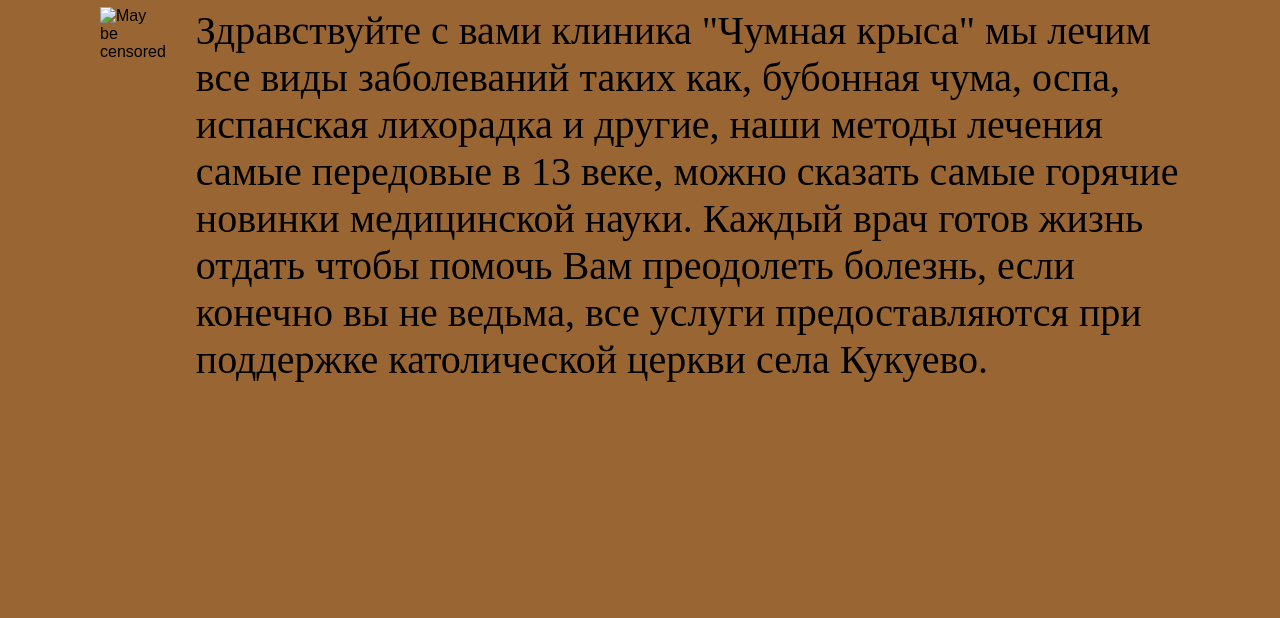
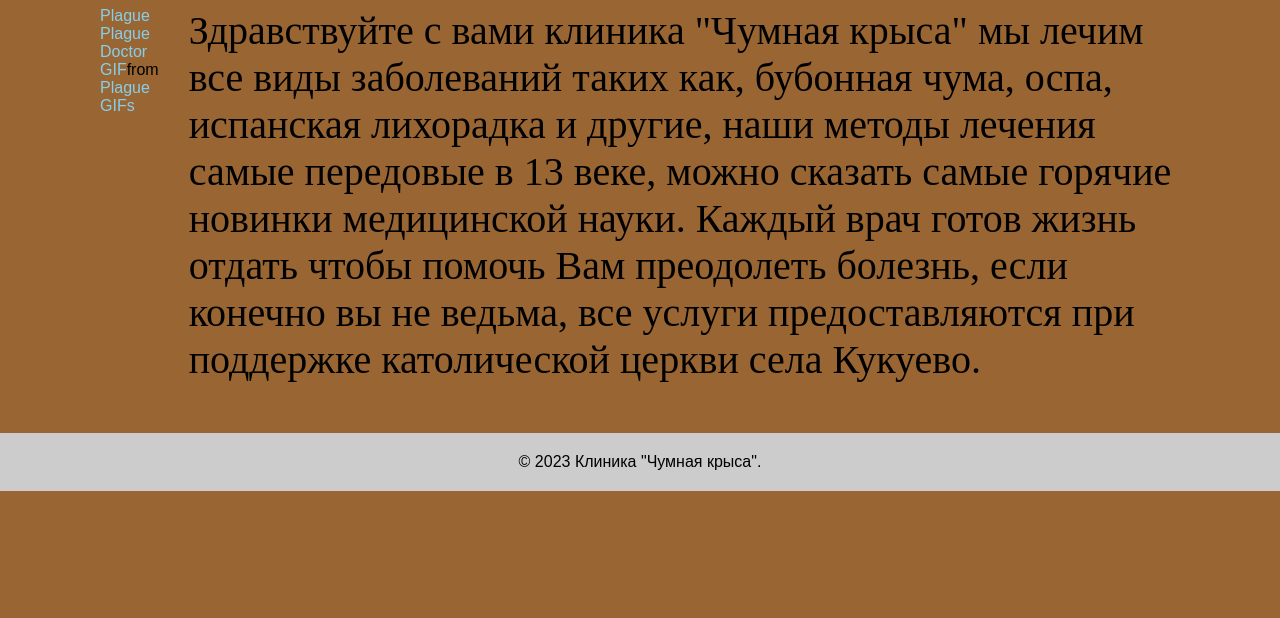
Before and after one commit to sirFrei/github.io, a plain HTML site: page site_2/index.html in a window 1280 px wide. Shown: the part 182-800 px from the top of the page. Drawn offline with Linux system fonts and the light colour scheme; a script that the page names is missing.

Commit message:
Update index.html

```diff
--- a/site_2/index.html
+++ b/site_2/index.html
@@ -17,7 +17,7 @@
     <div id="content">
         <h1>Клиника "Чумная крыса"</h1>
         <div style="display: flex;column-gap: 30px; margin-top: 10px;">
-            <img src="images/plague-doctor-plague.gif" alt="May be censored" height="710">
+            <div class="tenor-gif-embed" data-postid="19569698" data-share-method="host" data-aspect-ratio="0.8" data-width="100%"><a href="https://tenor.com/view/plague-plague-doctor-doctor-disease-walk-gif-19569698">Plague Plague Doctor GIF</a>from <a href="https://tenor.com/search/plague-gifs">Plague GIFs</a></div> <script type="text/javascript" async src="https://tenor.com/embed.js"></script>
             <p>Здравствуйте с вами клиника "Чумная крыса" мы лечим все виды заболеваний таких как, бубонная чума, оспа, испанская лихорадка и другие, наши методы лечения самые передовые в 13 веке, можно сказать самые горячие новинки медицинской науки.
 Каждый врач готов жизнь отдать чтобы помочь Вам преодолеть болезнь, если конечно вы не ведьма, все услуги предоставляются при поддержке католической церкви села Кукуево. </p>
         </div>
```
